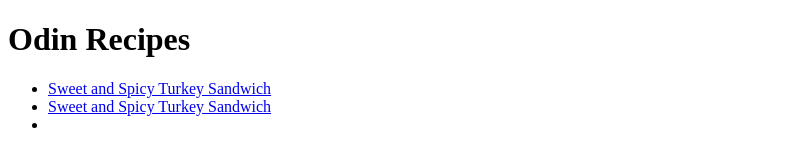
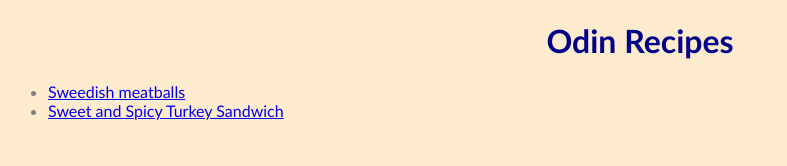
Before and after one commit to mitaxbg/odin-recipes, a plain HTML site: page index.html in a window 1280 px wide. Shown: the whole page, without its empty margins (0-787 px from the left). Drawn offline with Linux system fonts and the light colour scheme.

Commit message:
Added CSS to the project

```diff
--- /dev/null
+++ b/css/main.css
@@ -0,0 +1,11 @@
+body {
+background-color: blanchedalmond;
+color: grey;
+font-family: 'Gill Sans', 'Gill Sans MT', Calibri, 'Trebuchet MS', sans-serif;
+
+}
+
+h1 {
+    color: darkblue;
+    text-align: center;
+}
--- a/index.html
+++ b/index.html
@@ -3,15 +3,15 @@
 <head>
     <meta charset="UTF-8">
     <meta name="viewport" content="width=device-width, initial-scale=1.0">
+    <link rel="stylesheet" href="css/main.css">
     <title>Document</title>
 </head>
 <body>
     <h1>Odin Recipes</h1>
     <ul>
-    <li><a href="recipes/swedish-recipes.html" target="_blank">Sweet and Spicy Turkey Sandwich</a></li>
+    <li><a href="recipes/swedish-recipes.html" target="_blank">Sweedish meatballs</a></li>
     <li><a href="recipes/sweet-n-spicy-turkey-sandwich.html" target="_blank">Sweet and Spicy Turkey Sandwich
     </a></li>
-    <li></li>
-</ul>
+    </ul>
 </body>
 </html>
```
Also changed, not shown: recipes/swedish-meatballs.html (+1 -0 lines), recipes/sweet-n-spicy-turkey-sandwich.html (+1 -0 lines).
